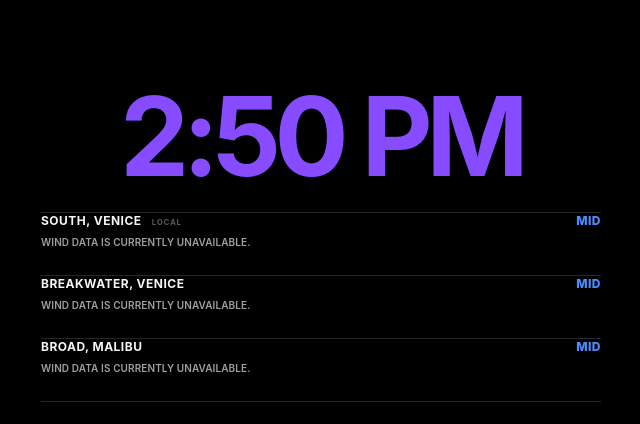
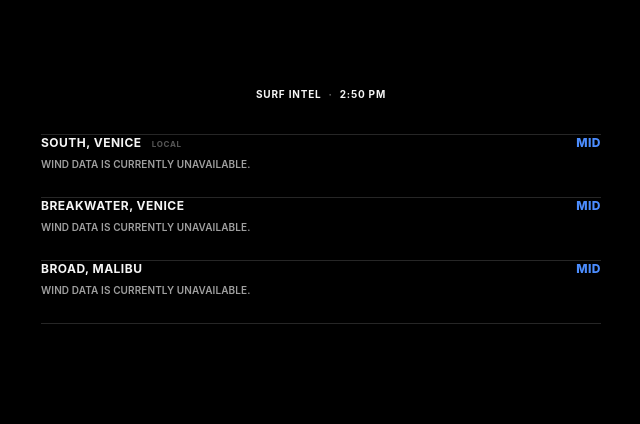
Before and after one commit to hernanqu/surf-intel, a Flask app: page / in a window 1280 px wide. Shown: the top 424 px of the page, without its empty margins (319-959 px from the left). Run offline with Flask 3, Linux system fonts and the light colour scheme; data that the repository does not hold is empty.

Commit message:
Simplify Surf Intel dashboard header

```diff
--- a/templates/index.html
+++ b/templates/index.html
@@ -436,17 +436,24 @@
         }
 
 
-        .page-timestamp {
-            margin: 8px auto 28px;
+        .page-meta {
+            margin: 6px auto 34px;
 
+            display: flex;
+            align-items: center;
+            justify-content: center;
+            gap: 7px;
 
-            font-size: clamp(64px, 11vw, 110px);
-            line-height: 0.85;
+            font-size: 10px;
             font-weight: 700;
-            letter-spacing: -0.06em;
+            letter-spacing: 0.08em;
+            text-transform: uppercase;
 
-            text-align: center;
-            color: #874cff;
+            color: var(--text);
+        }
+
+        .page-meta-divider {
+            opacity: 0.45;
         }
 
         .refresh-all {
@@ -564,11 +571,10 @@
 
         <section class="intel">
 
-            <div
-                id="pageTimestamp"
-                class="page-timestamp"
-            >
-                --
+            <div class="page-meta">
+                <span>SURF INTEL</span>
+                <span class="page-meta-divider">·</span>
+                <span id="pageTimestamp">--</span>
             </div>
 
             <div class="spot-list">
```
